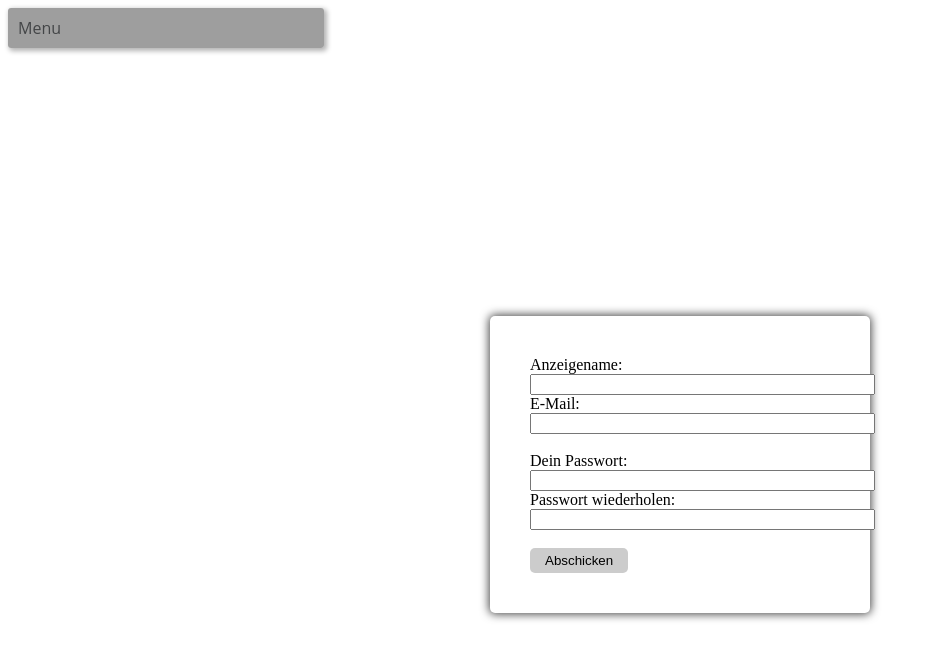
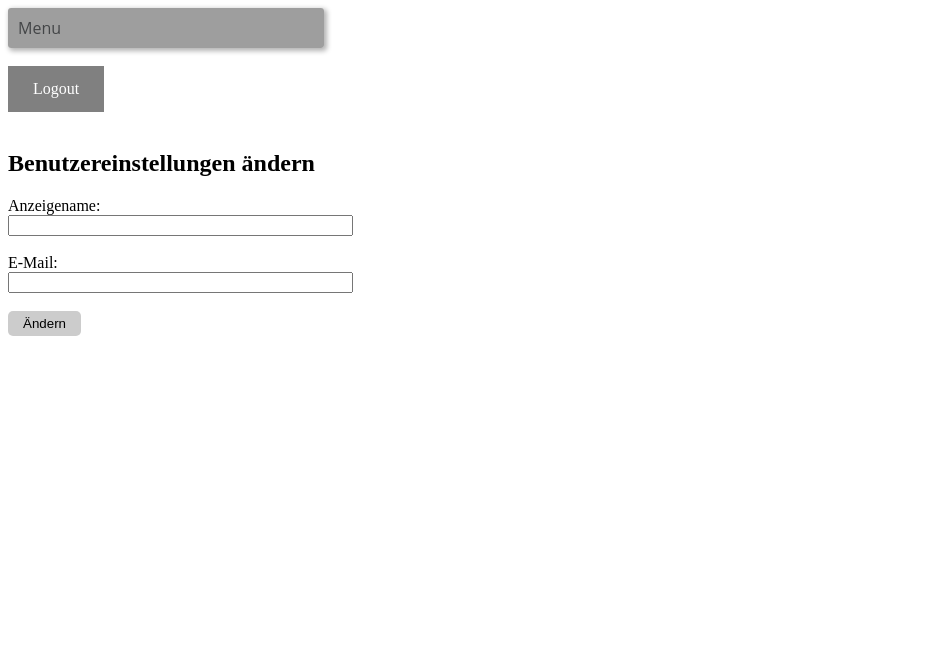
Before and after one commit to Yanhag/itech01, a PHP site: page /user_settings.php in a window 1280 px wide. Shown: the top 660 px of the page, without its empty margins (0-934 px from the left). Run offline with PHP 8.4, Linux system fonts and the light colour scheme; the visitor is signed in with stand-in values (Sample User, id 1); data that the repository does not hold is empty; grey boxes are pictures that could not be loaded.

Commit message:
- Änderung der Login-Weiterleitung

```diff
--- a/header.php
+++ b/header.php
@@ -1,3 +1,9 @@
+<?php
+if(!isset($_SESSION['userid'])) {
+    die('Bitte zuerst <a href="index.php">einloggen</a>');
+}
+?>
+
 <!DOCTYPE html>
 <html>
 <head>
@@ -12,3 +18,6 @@
 </select>
 <br>
 <br>
+<a href="logout.php">Logout</a>
+<br>
+<br>
--- a/user_settings.php
+++ b/user_settings.php
@@ -21,22 +21,15 @@ foreach ($link->query($sql) as $row) {
   <link rel="stylesheet" type="text/css" href="css/main.css">
 </head>
 <body>
-<select name="usermenu" onchange="location = this.value;">
-  <option selected disabled>Menu</option>
-  <option value="user_settings.php">Benutzer Einstellungen</option>
-  <option value="X">WIP</option>
-</select>
-<br>
-<br>
-<div class="login">
+<?php
+require_once("header.php");
+?>
+<h2>Benutzereinstellungen ändern</h2>
+<div class="name">
     <form action="?change=1" method="post">
         <label>Anzeigename:</label>
-        <input size="40" maxlength="250" name="anzeigename" value="<?php echo"$anzeigename"; ?>"/><br>
+        <input size="40" maxlength="250" name="anzeigename" value="<?php echo"$anzeigename"; ?>"/><br><br>
         <label>E-Mail:</label>
         <input type="email" size="40" maxlength="250" name="email" value="<?php echo"$email"; ?>"/><br><br>
-        <label>Dein Passwort:</label>
-        <input type="password" size="40"  maxlength="250" name="passwort"><br>
-        <label>Passwort wiederholen:</label>
-        <input type="password" size="40" maxlength="250" name="passwort2"><br><br>
-        <input type="submit" value="Abschicken">
+        <input type="submit" value="Ändern">
     </form>
--- a/userarea.php
+++ b/userarea.php
@@ -1,10 +1,9 @@
 <?php
-require_once("header.php");
 session_start();
 if(!isset($_SESSION['userid'])) {
     die('Bitte zuerst <a href="index.php">einloggen</a>');
 }
-
+require_once("header.php");
 //Abfrage der Nutzer ID vom Login
 $userid = $_SESSION['userid'];
 
```
Also changed, not shown: index.php (+9 -14 lines).
